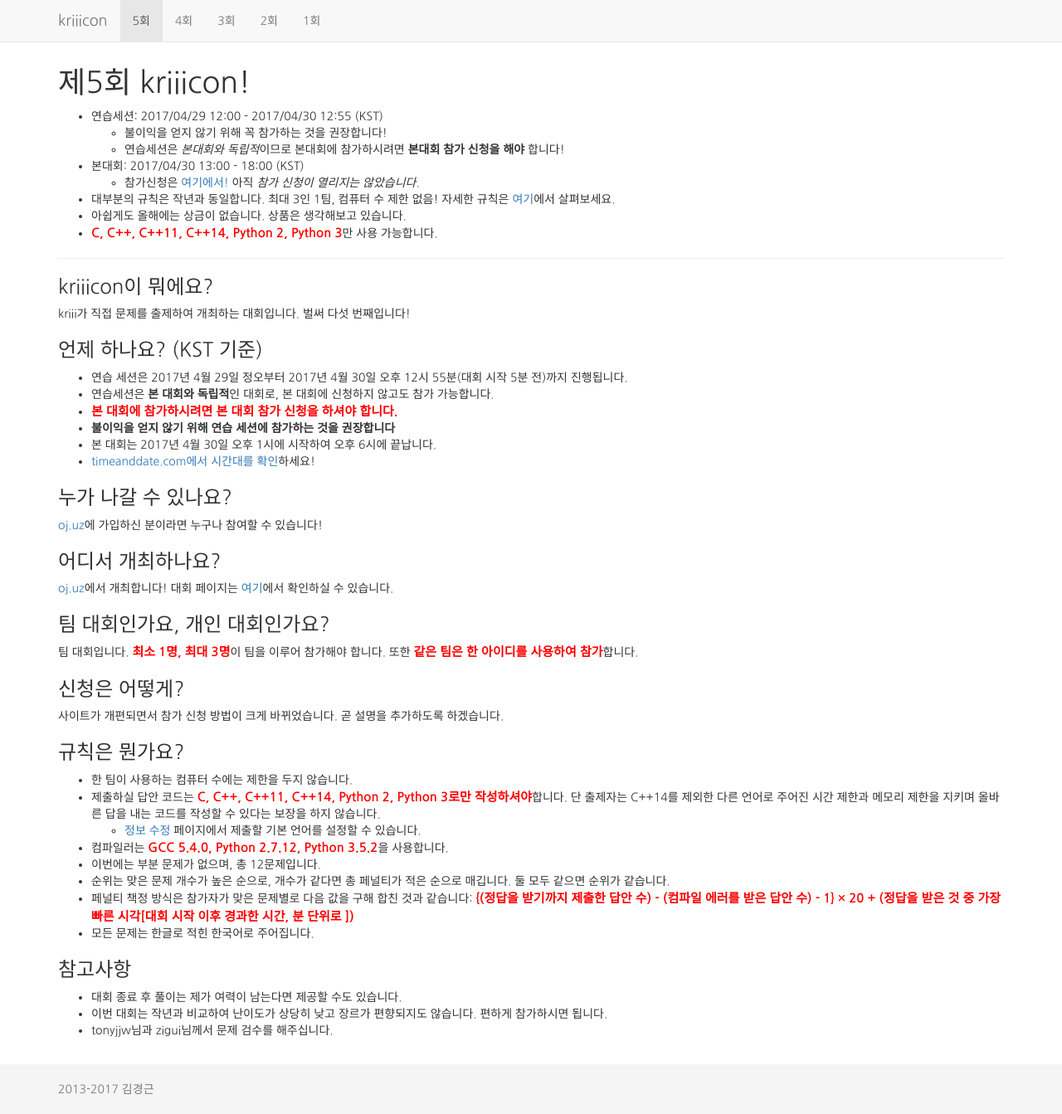
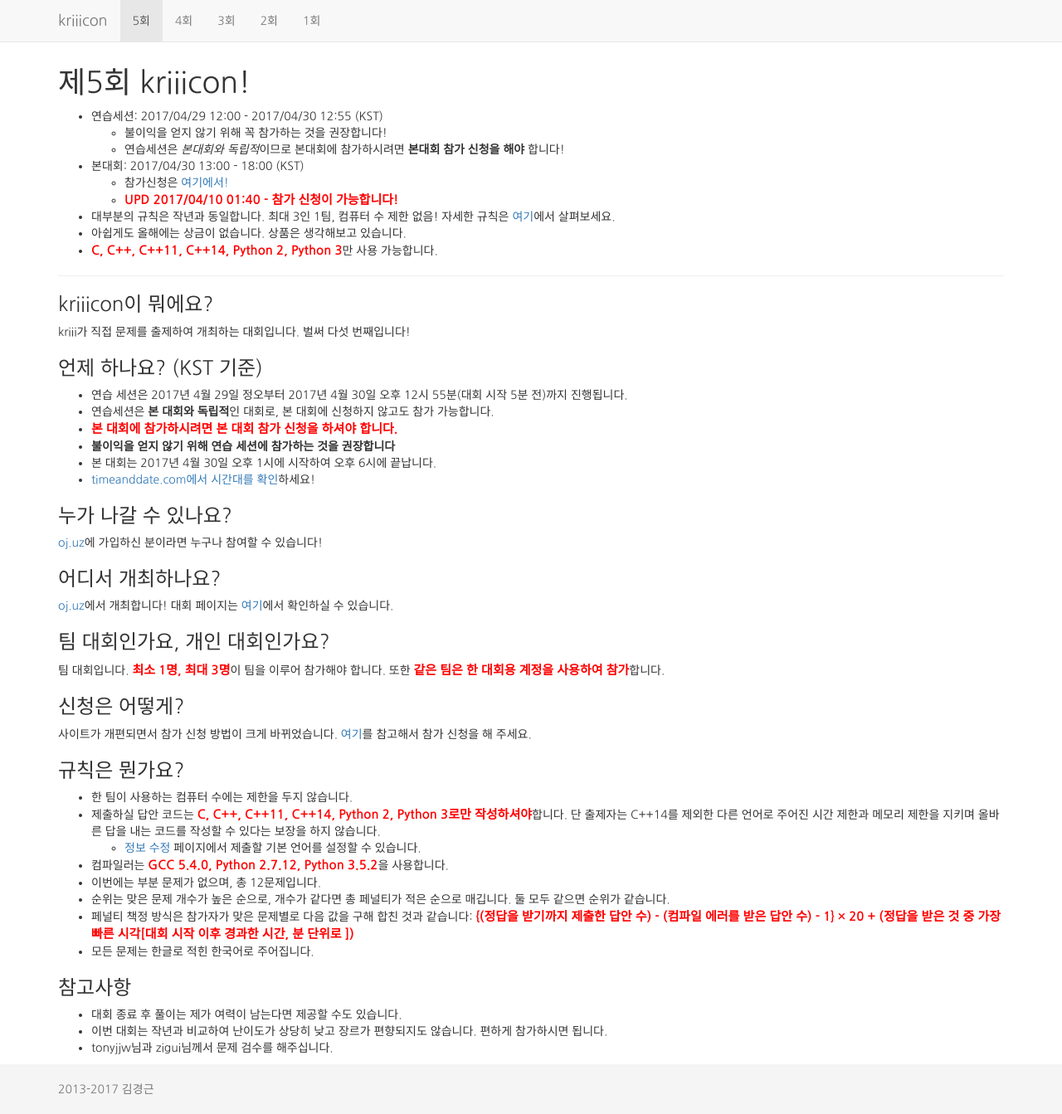
Before and after one commit to ojuz/kriiicon, a Jekyll site: the page built from contests/5/index.md, in a window 1280 px wide and 1343 px high. Shown: the whole window at 83% size. Built offline with Jekyll 4.4.1, drawn with Linux system fonts in a browser that asks for light colours; nearby versions of some CDN libraries; our own code applies the rules of GitHub Pages for plain Markdown files.

Commit message:
참가 신청 정보

```diff
--- a/contests/5/index.md
+++ b/contests/5/index.md
@@ -14,7 +14,8 @@ redirect_from: "/"
   - 불이익을 얻지 않기 위해 꼭 참가하는 것을 권장합니다!
   - 연습세션은 *본대회와 독립적*이므로 본대회에 참가하시려면 **본대회 참가 신청을 해야** 합니다!
 * 본대회: 2017/04/30 13:00 - 18:00 (KST)
-  - 참가신청은 [여기에서!](http://oj.uz/contest/KRIII5) 아직 *참가 신청이 열리지는 않았습니다.*
+  - 참가신청은 [여기에서!](http://oj.uz/contest/KRIII5)
+  - <span class="important">UPD 2017/04/10 01:40 - 참가 신청이 가능합니다!</span>
 * 대부분의 규칙은 작년과 동일합니다. <span class="important>">최대 3인 1팀, 컴퓨터 수 제한 없음!</span> 자세한 규칙은 <a href="#rules">여기</a>에서 살펴보세요.
 * 아쉽게도 올해에는 상금이 없습니다. 상품은 생각해보고 있습니다.
 * <span class="important">C, C++, C++11, C++14, Python 2, Python 3</span>만 사용 가능합니다.
@@ -44,11 +45,11 @@ kriii가 직접 문제를 출제하여 개최하는 대회입니다. 벌써 다
 
 ### 팀 대회인가요, 개인 대회인가요?
 
-팀 대회입니다. <span class="important">최소 1명, 최대 3명</span>이 팀을 이루어 참가해야 합니다. 또한  <span class="important">같은 팀은 한 아이디를 사용하여 참가</span>합니다.
+팀 대회입니다. <span class="important">최소 1명, 최대 3명</span>이 팀을 이루어 참가해야 합니다. 또한  <span class="important">같은 팀은 한 대회용 계정을 사용하여 참가</span>합니다.
 
 ### 신청은 어떻게?
 
-사이트가 개편되면서 참가 신청 방법이 크게 바뀌었습니다. 곧 설명을 추가하도록 하겠습니다.
+사이트가 개편되면서 참가 신청 방법이 크게 바뀌었습니다. [여기](https://guide.oj.uz/ko/latest/How%20to%20register%20in%20a%20contest.html)를 참고해서 참가 신청을 해 주세요.
 
 ### <a name="rules"></a>규칙은 뭔가요?
 
```
